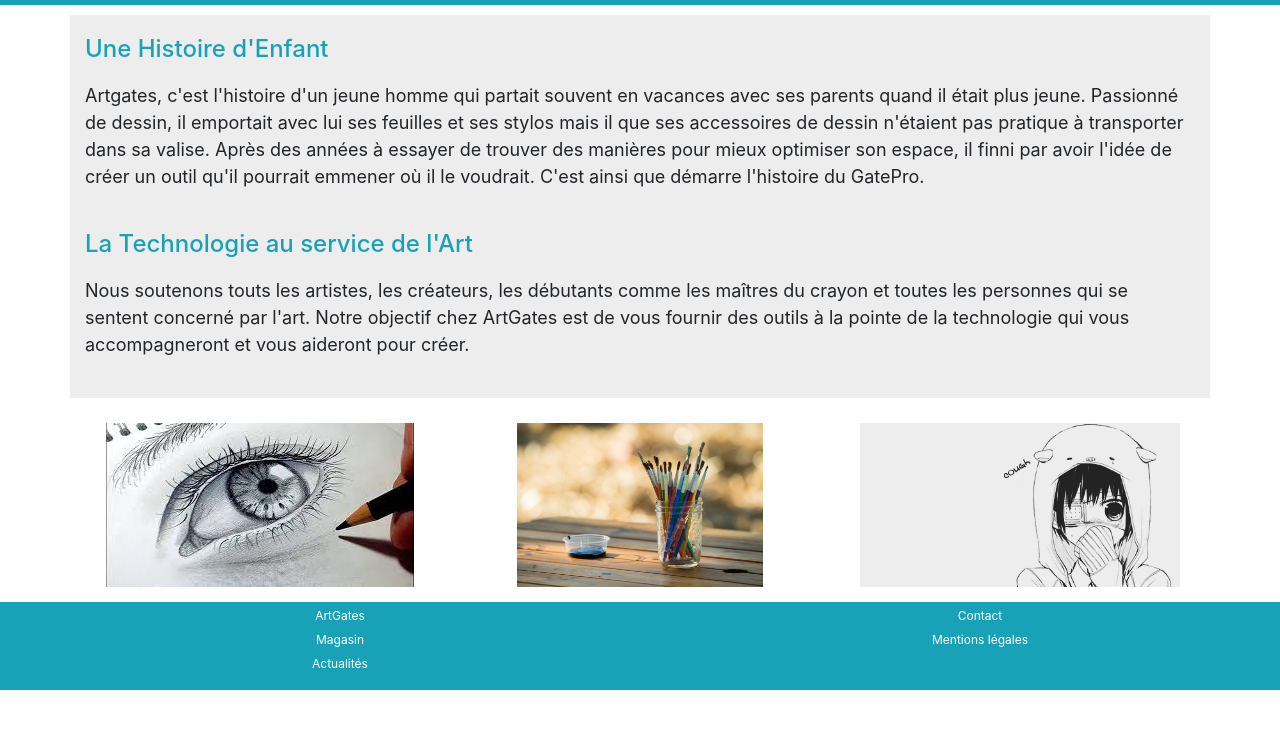
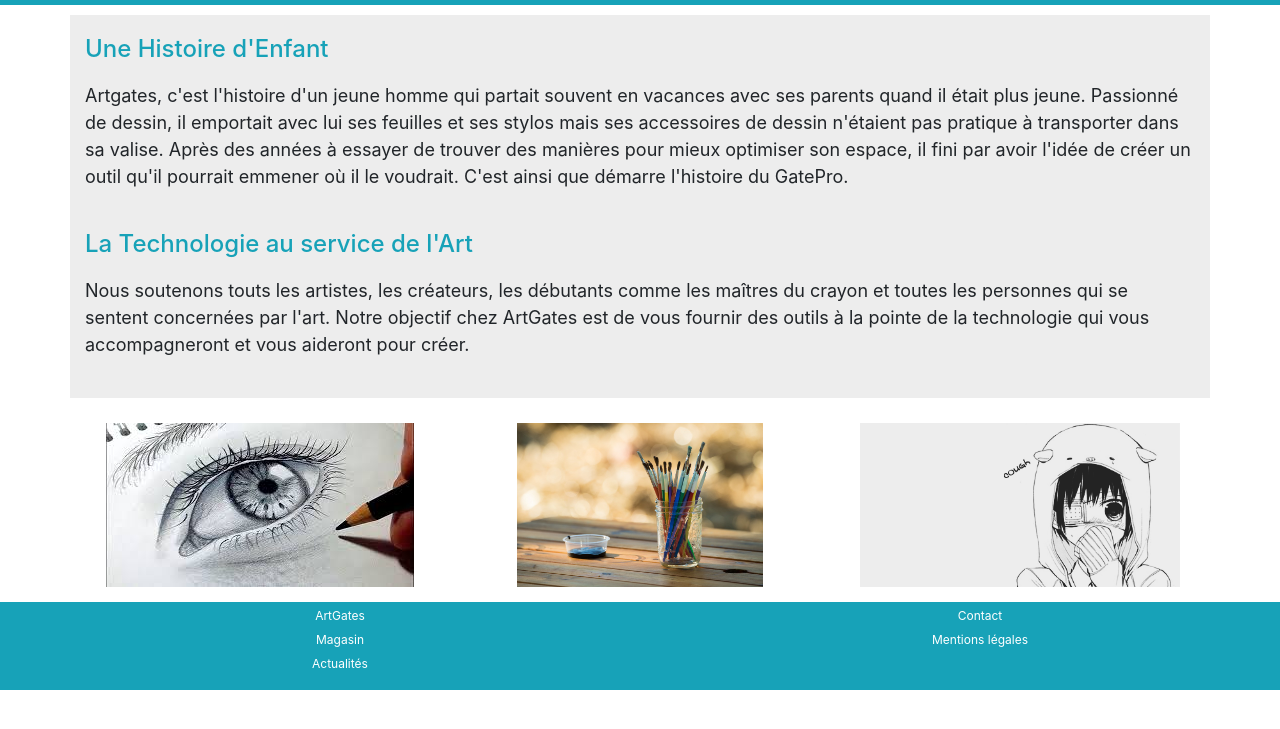
Before and after one commit to FlorianSans/ArtGates, a plain HTML site: page pages/artgates.html in a window 1280 px wide. Shown: the part 71-800 px from the top of the page. Drawn offline with nearby package versions, Linux system fonts and the light colour scheme.

Commit message:
artgates1

```diff
--- a/pages/artgates.html
+++ b/pages/artgates.html
@@ -31,9 +31,9 @@
         <div class="row">
           <article class="col-xs-12 col-sm-12 col-md-12 col-lg-12 article-histoire ">
             <h1>Une Histoire d'Enfant</h1>
-            <p>Artgates, c'est l'histoire d'un jeune homme qui partait souvent en vacances avec ses parents quand il était plus jeune. Passionné de dessin, il emportait avec lui ses feuilles et ses stylos mais il que ses accessoires de dessin n'étaient pas pratique à transporter dans sa valise. Après des années à essayer de trouver des manières pour mieux optimiser son espace, il finni par avoir l'idée de créer un outil qu'il pourrait emmener où il le voudrait. C'est ainsi que démarre l'histoire du GatePro. </p>
+            <p>Artgates, c'est l'histoire d'un jeune homme qui partait souvent en vacances avec ses parents quand il était plus jeune. Passionné de dessin, il emportait avec lui ses feuilles et ses stylos mais ses accessoires de dessin n'étaient pas pratique à transporter dans sa valise. Après des années à essayer de trouver des manières pour mieux optimiser son espace, il fini par avoir l'idée de créer un outil qu'il pourrait emmener où il le voudrait. C'est ainsi que démarre l'histoire du GatePro. </p>
             <h1>La Technologie au service de l'Art</h1>
-            <p>Nous soutenons touts les artistes, les créateurs, les débutants comme les maîtres du crayon et toutes les personnes qui se sentent concerné par l'art. Notre objectif chez ArtGates est de vous fournir des outils à la pointe de la technologie qui vous accompagneront et vous aideront pour créer.</p>
+            <p>Nous soutenons touts les artistes, les créateurs, les débutants comme les maîtres du crayon et toutes les personnes qui se sentent concernées par l'art. Notre objectif chez ArtGates est de vous fournir des outils à la pointe de la technologie qui vous accompagneront et vous aideront pour créer.</p>
           </article>
         </div>
       </div>
```
Also changed, not shown: index.html (+1 -1 lines).
